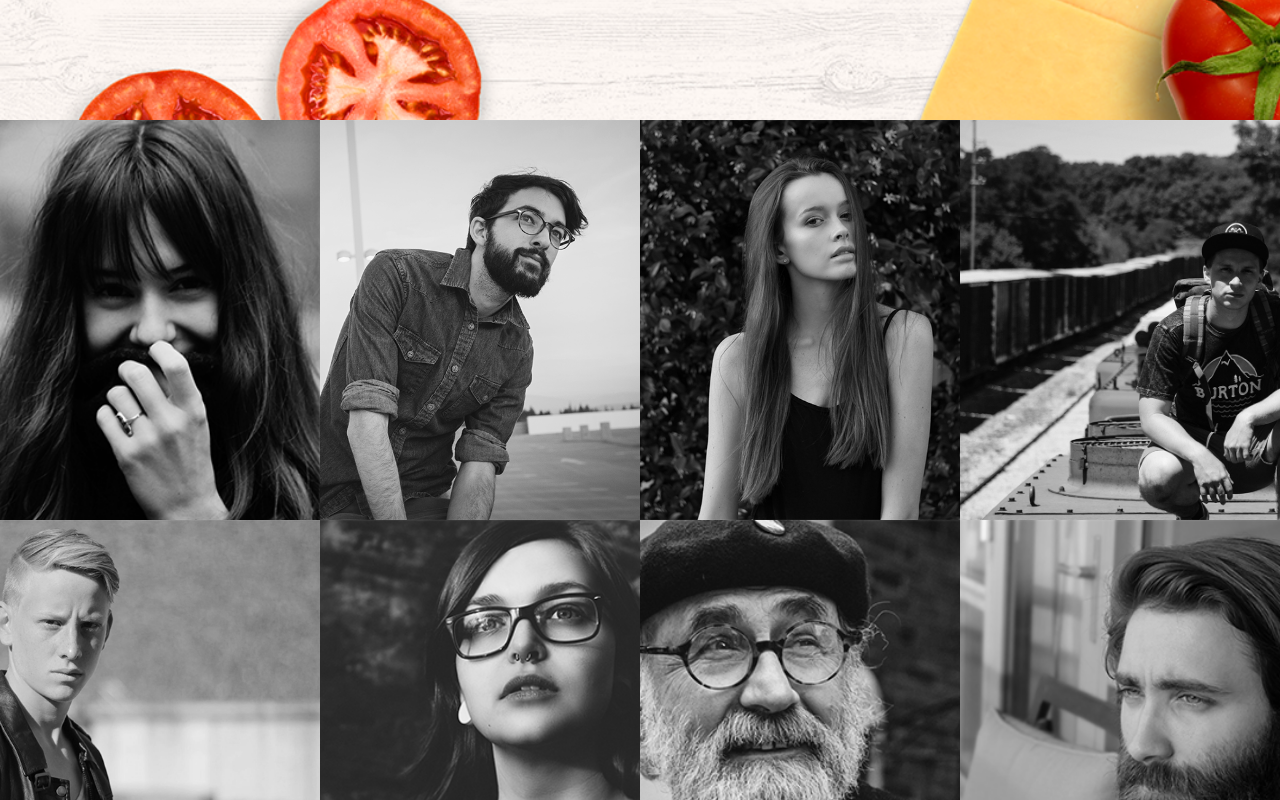
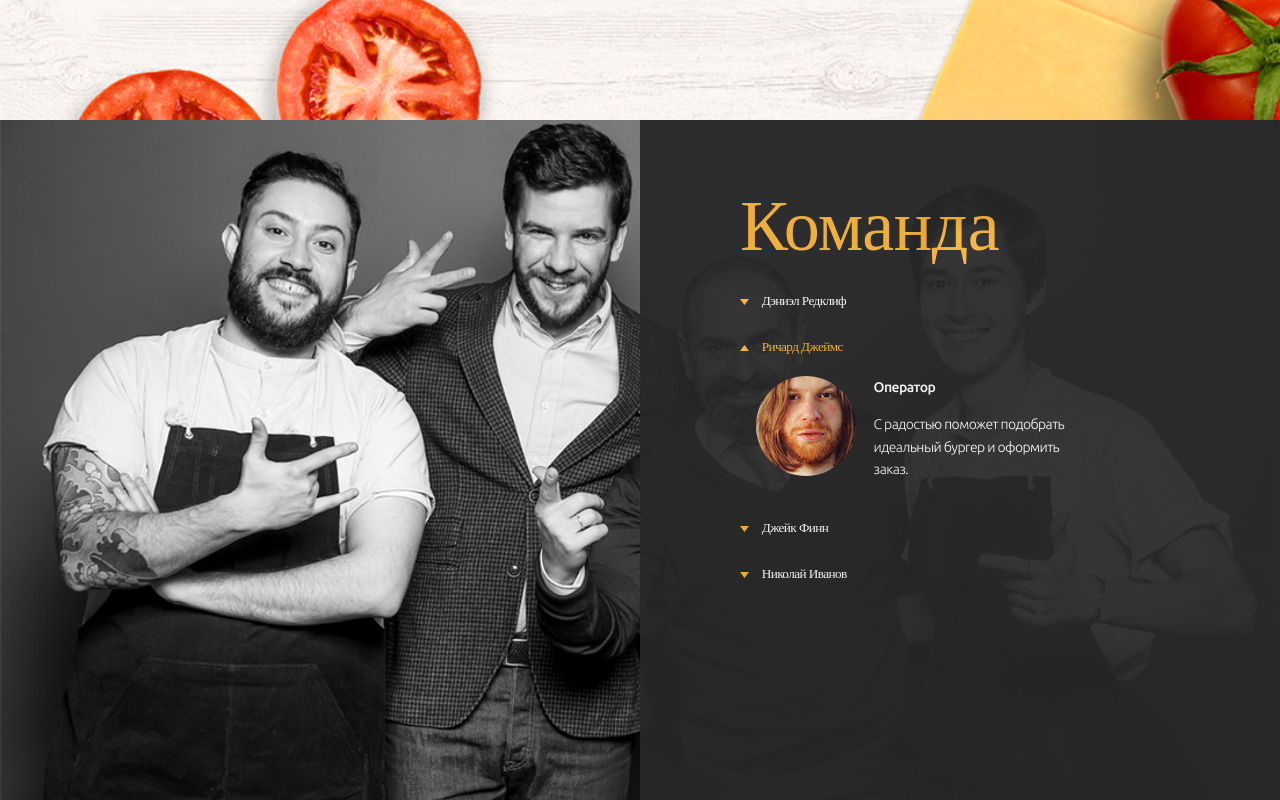
Before and after one commit to mrblond1n/Burger_project, a plain HTML site: page index.html in a window 1280 px wide. Shown: the part 1480-2280 px from the top of the page. Drawn offline with Linux system fonts and the light colour scheme.

Commit message:
create new branch week_2, add team_section

```diff
--- /dev/null
+++ b/css/blocks/team.sass
@@ -0,0 +1,58 @@
+.team
+  background: url('../img/bg/team-bg.png') center center / cover no-repeat
+  display: flex
+  justify-content: flex-end
+.team__container
+  display: flex
+  flex-direction: column
+  padding: 70px 100px
+  opacity: 0.93
+  background: rgb(40, 40, 40)
+  width: 50%
+  position: absolute
+
+
+.member__card
+  margin-top: 5px
+  color: #fff
+
+.member__name
+  cursor: pointer
+  span
+    margin-right: 10px
+
+.member__photo
+  background: url('../img/people/aphex.png') center center / cover no-repeat
+  height: 100px
+  width: 100px
+  flex: none
+  border-radius: 50%
+  margin-right: 4%
+
+.member__details
+  display: flex
+  position: relative
+  bottom: 3px
+  left: 16px
+  height: 0
+  overflow: hidden
+
+.member__disc
+  display: flex
+  flex-direction: column
+  justify-content: space-around
+  font-size: 14px
+  max-width: 210px
+  line-height: 1.6
+  margin-bottom: 30px
+  b
+    margin-bottom: 15px
+
+
+.unscroll
+  .member__name
+    color: $yellow
+    span img
+      transform: rotate(180deg)
+  .member__details
+    height: 100%
--- a/css/main.sass
+++ b/css/main.sass
@@ -13,6 +13,7 @@ $black: #2f3234
 @import "blocks/hero.sass"
 @import "blocks/about.sass"
 @import "blocks/review.sass"
+@import "blocks/team.sass"
 
 // misc
 @import "misc/btn.sass"
--- a/index.html
+++ b/index.html
@@ -111,11 +111,71 @@
     </section>
 
 
+    <section class="section team">
+      <div class="team__container section">
+        <h2 class="section-title section-title--margin-none">Команда</h2>
+        <ul class="team__members">
+          <li class="member__card">
+            <h5 class="member__name"><span><img src="./img/icons/polygon.svg" alt=""></span> Дэниэл Редклиф
+            </h5>
+            <div class="member__details">
+              <div class="member__photo"></div>
+              <div class="member__disc">
+                <b>Оператор</b>
+                <p>
+                  С радостью поможет подобрать идеальный бургер и оформить заказ.
+                </p>
+              </div>
+            </div>
+          </li>
+          <li class="member__card unscroll">
+            <h5 class="member__name"><span><img src="./img/icons/polygon.svg" alt=""></span> Ричард Джеймс
+            </h5>
+            <div class="member__details">
+              <div class="member__photo"></div>
+              <div class="member__disc">
+                <b>Оператор</b>
+                <p>
+                  С радостью поможет подобрать идеальный бургер и оформить заказ.
+                </p>
+              </div>
+            </div>
+          </li>
+          <li class="member__card ">
+            <h5 class="member__name"><span><img src="./img/icons/polygon.svg" alt=""></span> Джейк Финн</h5>
+            <div class="member__details">
+              <div class="member__photo"></div>
+              <div class="member__disc">
+                <b>Оператор</b>
+                <p>
+                  С радостью поможет подобрать идеальный бургер и оформить заказ.
+                </p>
+              </div>
+            </div>
+          </li>
+          <li class="member__card ">
+            <h5 class="member__name"><span><img src="./img/icons/polygon.svg" alt=""></span> Николай Иванов
+            </h5>
+            <div class="member__details">
+              <div class="member__photo"></div>
+              <div class="member__disc">
+                <b>Оператор</b>
+                <p>
+                  С радостью поможет подобрать идеальный бургер и оформить заказ.
+                </p>
+              </div>
+            </div>
+          </li>
+        </ul>
+      </div>
+    </section>
+
+
 
     <section class="section reviews">
       <ul class="reviews__list">
         <li class="reviews__item review">
-          <img src="./img/reviews/photo-8.png" alt="first review" class="review__avatar">
+          <img src="./img/people/photo-8.png" alt="first review" class="review__avatar">
           <div class="review__hover">
             <h3>Константин Спилберг</h3>
               <p>
@@ -124,7 +184,7 @@
             <button type="button" class="btn btn--bg-black"> подробнее </button>
         </li>
         <li class="reviews__item review">
-          <img src="./img/reviews/photo-6.png" alt="second review" class="review__avatar">
+          <img src="./img/people/photo-6.png" alt="second review" class="review__avatar">
           <div class="review__hover">
             <h3>Константин Спилберг</h3>
               <p>
@@ -135,7 +195,7 @@
           </div>
         </li>
         <li class="reviews__item review">
-          <img src="./img/reviews/photo-4.png" alt="third review" class="review__avatar">
+          <img src="./img/people/photo-4.png" alt="third review" class="review__avatar">
           <div class="review__hover">
             <h3>Константин Спилберг</h3>
               <p>
@@ -145,7 +205,7 @@
           </div>
         </li>
         <li class="reviews__item review">
-          <img src="./img/reviews/photo-2.png" alt="fourth review" class="review__avatar">
+          <img src="./img/people/photo-2.png" alt="fourth review" class="review__avatar">
           <div class="review__hover">
             <h3>Константин Спилберг</h3>
               <p>
@@ -155,7 +215,7 @@
           </div>
         </li>
         <li class="reviews__item review">
-          <img src="./img/reviews/photo-7.png" alt="fifth review" class="review__avatar">
+          <img src="./img/people/photo-7.png" alt="fifth review" class="review__avatar">
           <div class="review__hover">
             <h3>Константин Спилберг</h3>
               <p>
@@ -165,7 +225,7 @@
           </div>
         </li>
         <li class="reviews__item review">
-          <img src="./img/reviews/photo-5.png" alt="sixth review" class="review__avatar">
+          <img src="./img/people/photo-5.png" alt="sixth review" class="review__avatar">
           <div class="review__hover">
             <h3>Константин Спилберг</h3>
               <p>
@@ -175,7 +235,7 @@
           </div>
         </li>
         <li class="reviews__item review">
-          <img src="./img/reviews/photo-3.png" alt="seventh review" class="review__avatar">
+          <img src="./img/people/photo-3.png" alt="seventh review" class="review__avatar">
           <div class="review__hover">
             <h3>Константин Спилберг</h3>
               <p>
@@ -185,7 +245,7 @@
           </div>
         </li>
         <li class="reviews__item review">
-          <img src="./img/reviews/photo-1.png" alt="eighth review" class="review__avatar">
+          <img src="./img/people/photo-1.png" alt="eighth review" class="review__avatar">
           <div class="review__hover">
             <h3>Константин Спилберг</h3>
               <p>
```
Also changed, not shown: css/blocks/team.css (added), css/main.css, img/bg/menu-bg.png (added), img/bg/menu-bg1.png (added), img/bg/menu-bg2.png (added), img/bg/menu-bg3.png (added), img/bg/team-bg.png (added), img/icons/polygon.svg (added), img/people/aphex.png (added), img/people/photo-1.png (renamed from img/reviews/photo-1.png), img/people/photo-2.png (renamed from img/reviews/photo-2.png), img/people/photo-3.png (renamed from img/reviews/photo-3.png), img/people/photo-4.png (renamed from img/reviews/photo-4.png), img/people/photo-5.png (renamed from img/reviews/photo-5.png), 3 more files.
